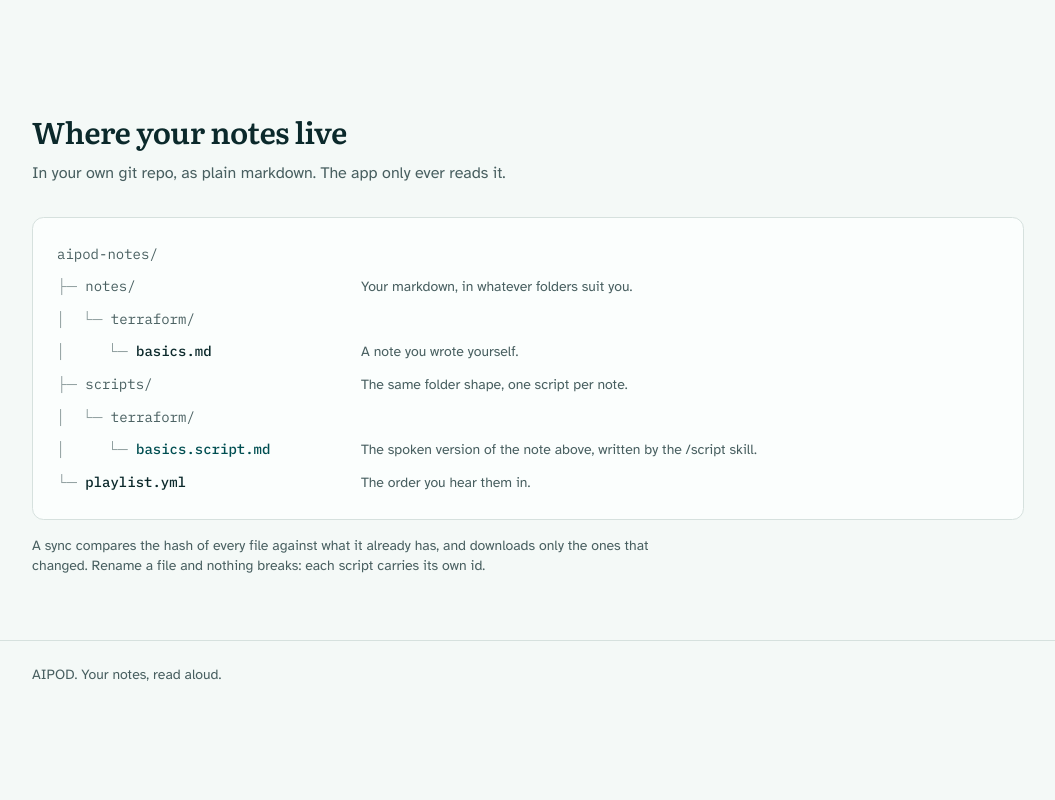
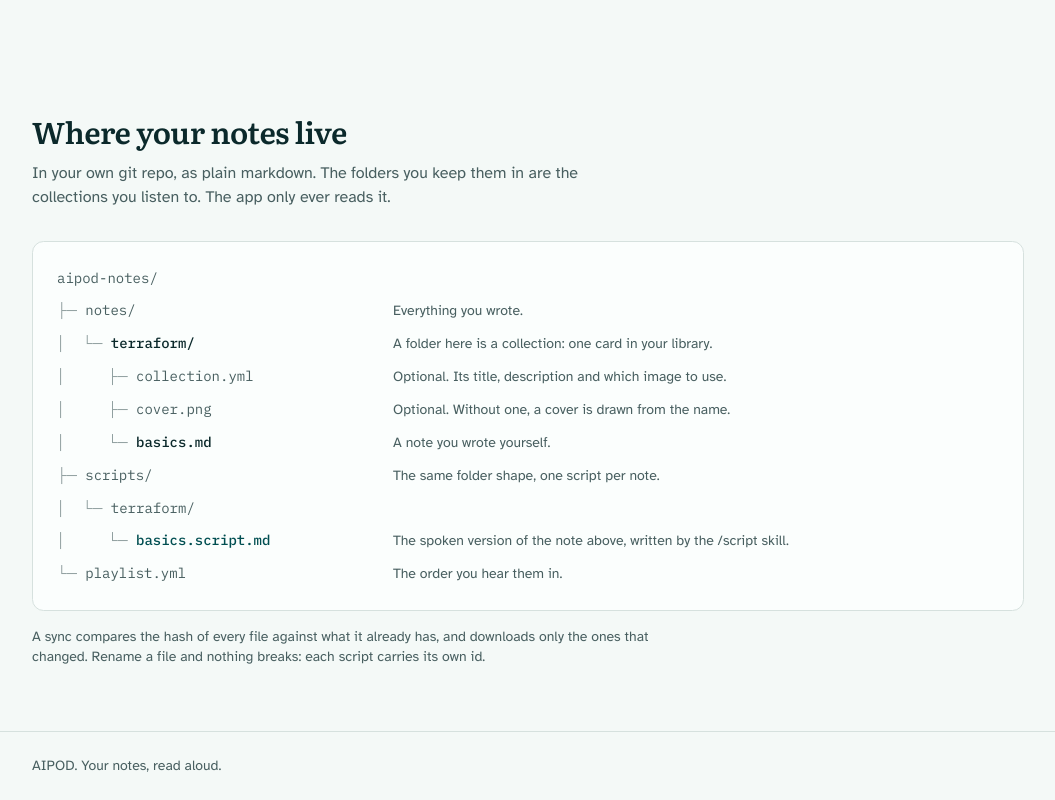
Before and after one commit to raj2208/AIPOD, a Next.js app: page / in a window 1280 px wide. Shown: the part 1120-1920 px from the top of the page, without its empty margins (112-1167 px from the left). Before the commit the page ends 1829 px from the top, so only its background shows below. Built offline with nearby package versions, Linux system fonts and the light colour scheme.

Commit message:
feat: teach the home page diagram about collections
The picture of the notes repo still showed the old flat layout. It now
shows what a folder under notes/ means, and the two optional files that
give a collection its name and its cover.

```diff
--- a/src/components/notes-diagram.tsx
+++ b/src/components/notes-diagram.tsx
@@ -15,12 +15,23 @@ type Row = {
 
 const TREE: Row[] = [
   { prefix: "", name: "aipod-notes/" },
+  { prefix: "├─ ", name: "notes/", note: "Everything you wrote." },
   {
-    prefix: "├─ ",
-    name: "notes/",
-    note: "Your markdown, in whatever folders suit you.",
+    prefix: "│  └─ ",
+    name: "terraform/",
+    leaf: "config",
+    note: "A folder here is a collection: one card in your library.",
   },
-  { prefix: "│  └─ ", name: "terraform/" },
+  {
+    prefix: "│     ├─ ",
+    name: "collection.yml",
+    note: "Optional. Its title, description and which image to use.",
+  },
+  {
+    prefix: "│     ├─ ",
+    name: "cover.png",
+    note: "Optional. Without one, a cover is drawn from the name.",
+  },
   {
     prefix: "│     └─ ",
     name: "basics.md",
@@ -42,7 +53,6 @@ const TREE: Row[] = [
   {
     prefix: "└─ ",
     name: "playlist.yml",
-    leaf: "config",
     note: "The order you hear them in.",
   },
 ];
@@ -61,7 +71,8 @@ export function NotesDiagram() {
     >
       <h2 className="max-w-2xl text-3xl font-semibold">Where your notes live</h2>
       <p className="mt-3 max-w-xl text-muted-foreground">
-        In your own git repo, as plain markdown. The app only ever reads it.
+        In your own git repo, as plain markdown. The folders you keep them in
+        are the collections you listen to. The app only ever reads it.
       </p>
 
       <figure className="mt-8">
@@ -70,7 +81,7 @@ export function NotesDiagram() {
           {TREE.map((row) => (
             <li
               key={row.prefix + row.name}
-              className="grid gap-x-8 gap-y-0.5 py-1.5 sm:grid-cols-[minmax(0,17rem)_1fr] sm:items-baseline"
+              className="grid gap-x-8 gap-y-0.5 py-1.5 sm:grid-cols-[minmax(0,19rem)_1fr] sm:items-baseline"
             >
               <code className="font-mono text-sm whitespace-pre">
                 <span aria-hidden className="text-muted-foreground/60">
```
